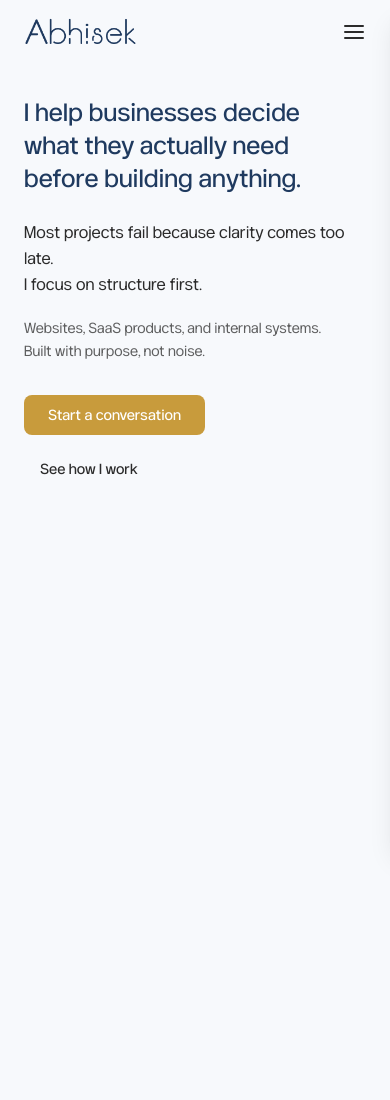
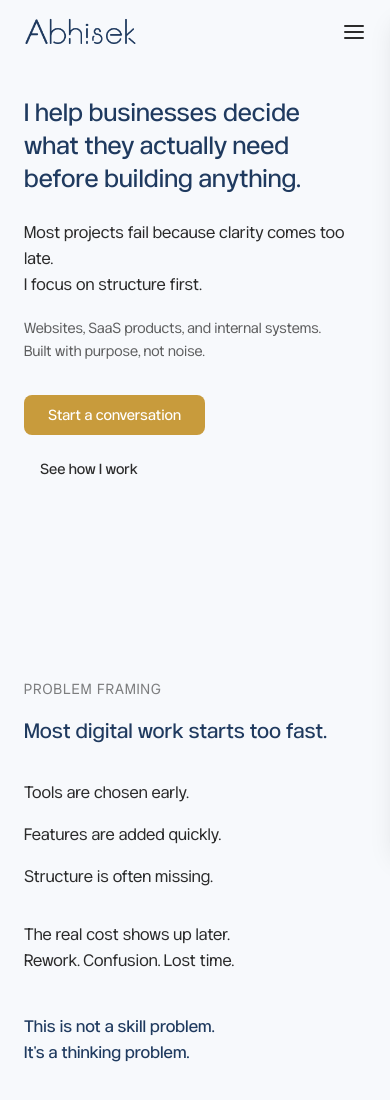
Before and after one commit to abhisekmohantychinua/mohantyabhisek, a Next.js app: page / in a window 390 px wide. Shown: the top 1100 px of the page. Before the commit the page ends 844 px from the top, so only its background shows below. Built offline with nearby package versions, Linux system fonts and the light colour scheme; a web font is replaced by a local one.

Commit message:
Add Problem component with styles; integrate into Home page

```diff
--- a/src/app/page.tsx
+++ b/src/app/page.tsx
@@ -1,9 +1,11 @@
 import Hero from "@/features/home/hero";
+import Problem from "@/features/home/problem";
 
 export default function Home() {
   return (
     <>
       <Hero />
+      <Problem />
     </>
   );
 }
--- /dev/null
+++ b/src/features/home/problem/index.tsx
@@ -0,0 +1,38 @@
+import "./styles.css";
+
+export default function Problem() {
+  return (
+    <section className="problem-section" aria-labelledby="problem-heading">
+      <div className="problem-line" aria-hidden="true" />
+
+      <div className="problem-content problem-animate">
+        <p className="problem-kicker">Problem Framing</p>
+
+        <h2 id="problem-heading" className="problem-heading">
+          Most digital work starts too fast.
+        </h2>
+
+        <div
+          className="problem-notes"
+          aria-label="Observations about common project issues"
+        >
+          <p className="problem-note">Tools are chosen early.</p>
+          <p className="problem-note">Features are added quickly.</p>
+          <p className="problem-note">Structure is often missing.</p>
+        </div>
+
+        <p className="problem-secondary" aria-label="Consequences">
+          The real cost shows up later.
+          <br />
+          Rework. Confusion. Lost time.
+        </p>
+
+        <p className="problem-closing" aria-label="Reframing the problem">
+          This is not a skill problem.
+          <br />
+          It&apos;s a thinking problem.
+        </p>
+      </div>
+    </section>
+  );
+}
--- /dev/null
+++ b/src/features/home/problem/styles.css
@@ -0,0 +1,56 @@
+@reference "../../../app/globals.css";
+
+/* Problem section mirrors hero width and pacing */
+.problem-section {
+  @apply container mx-auto relative px-6 lg:px-8;
+  @apply py-20 md:py-24;
+  @apply bg-background;
+}
+
+.problem-content {
+  @apply w-full max-w-2xl lg:max-w-3xl; /* same width as hero */
+  @apply ml-auto; /* creates breathing room against the line on larger screens */
+}
+
+.problem-animate {
+  @apply animate-[fade-in_1s_ease-out_0.2s_both];
+}
+
+.problem-kicker {
+  @apply text-sm uppercase tracking-[0.08em] text-foreground/60 font-sans mb-4;
+}
+
+.problem-heading {
+  @apply text-xl md:text-2xl font-medium text-primary font-sans;
+  @apply leading-relaxed mb-8;
+}
+
+.problem-notes {
+  @apply flex flex-col gap-4 mb-8;
+}
+
+.problem-note {
+  @apply text-base md:text-lg text-foreground font-sans leading-relaxed;
+}
+
+.problem-secondary {
+  @apply text-base md:text-lg text-foreground font-sans leading-relaxed;
+  @apply mt-2 mb-10; /* small pause from notes */
+}
+
+.problem-closing {
+  @apply text-base md:text-lg font-medium text-primary font-sans leading-relaxed;
+}
+
+/* Subtle guiding line */
+.problem-line {
+  @apply hidden sm:block absolute top-12 bottom-10 left-0 w-px;
+  @apply bg-secondary/30;
+}
+
+/* Mobile behavior: hide the line; spacing stays intact */
+@media (max-width: 639px) {
+  .problem-section {
+    @apply py-16;
+  }
+}
```
